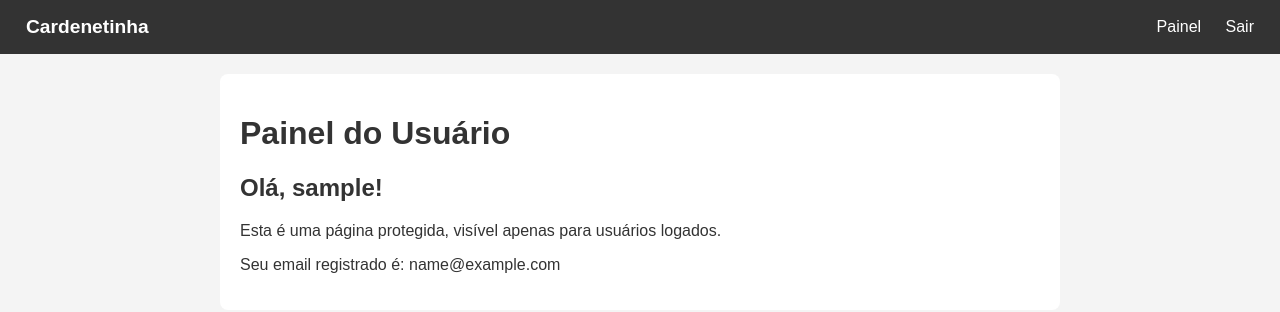
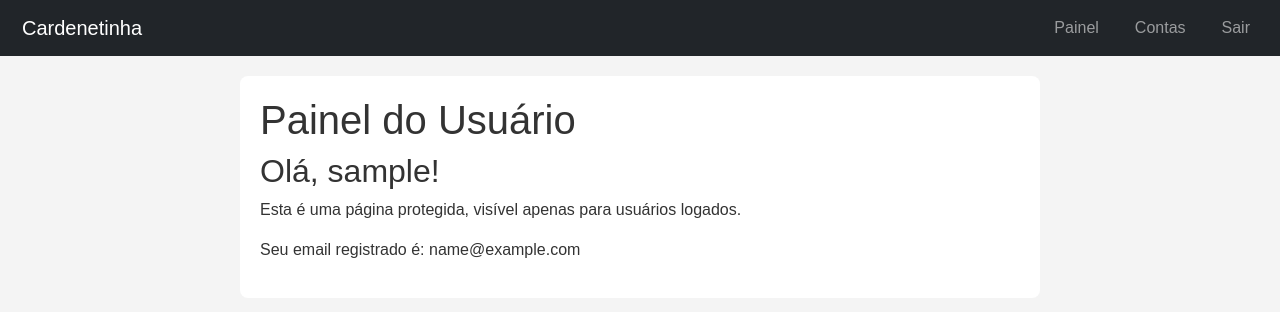
Before and after one commit to profadevairvitorio/cardenetinha, a Flask app: page /dashboard in a window 1280 px wide. Shown: the top 312 px of the page. Run offline with Flask 3, Linux system fonts and the light colour scheme; the visitor is signed in with stand-in values (Sample User, id 1).

Commit message:
feat: reactor base

```diff
--- a/app/templates/base.html
+++ b/app/templates/base.html
@@ -4,20 +4,40 @@
     <meta charset="UTF-8">
     <meta name="viewport" content="width=device-width, initial-scale=1.0">
     <title>{{ title }} - Cardenetinha</title>
+    <link href="https://cdn.jsdelivr.net/npm/bootstrap@5.3.3/dist/css/bootstrap.min.css" rel="stylesheet" integrity="sha384-QWTKZyjpPEjISv5WaRU9OFeRpok6YctnYmDr5pNlyT2bRjXh0JMhjY6hW+ALEwIH" crossorigin="anonymous">
     <link rel="stylesheet" href="{{ url_for('static', filename='css/style.css') }}">
 </head>
 <body>
     <header>
-        <nav>
-            <a href="{{ url_for('main.index') }}" class="nav-brand">Cardenetinha</a>
-            <div class="nav-links">
-                {% if current_user.is_authenticated %}
-                    <a href="{{ url_for('main.dashboard') }}">Painel</a>
-                    <a href="{{ url_for('auth.logout') }}">Sair</a>
-                {% else %}
-                    <a href="{{ url_for('auth.login') }}">Login</a>
-                    <a href="{{ url_for('auth.register') }}">Registrar</a>
-                {% endif %}
+        <nav class="navbar navbar-expand-lg navbar-dark bg-dark">
+            <div class="container-fluid">
+                <a class="navbar-brand" href="{{ url_for('main.index') }}">Cardenetinha</a>
+                <button class="navbar-toggler" type="button" data-bs-toggle="collapse" data-bs-target="#navbarNav" aria-controls="navbarNav" aria-expanded="false" aria-label="Toggle navigation">
+                    <span class="navbar-toggler-icon"></span>
+                </button>
+                <div class="collapse navbar-collapse" id="navbarNav">
+                    <ul class="navbar-nav ms-auto">
+                        {% if current_user.is_authenticated %}
+                            <li class="nav-item">
+                                <a class="nav-link" href="{{ url_for('main.dashboard') }}">Painel</a>
+                            </li>
+                            <li class="nav-item">
+                                <a class="nav-link" href="{{ url_for('main.accounts') }}">Contas</a>
+                            </li>
+
+                            <li class="nav-item">
+                                <a class="nav-link" href="{{ url_for('auth.logout') }}">Sair</a>
+                            </li>
+                        {% else %}
+                            <li class="nav-item">
+                                <a class="nav-link" href="{{ url_for('auth.login') }}">Login</a>
+                            </li>
+                            <li class="nav-item">
+                                <a class="nav-link" href="{{ url_for('auth.register') }}">Registrar</a>
+                            </li>
+                        {% endif %}
+                    </ul>
+                </div>
             </div>
         </nav>
     </header>
@@ -31,5 +51,6 @@
         {% endwith %}
         {% block content %}{% endblock %}
     </main>
+    <script src="https://cdn.jsdelivr.net/npm/bootstrap@5.3.3/dist/js/bootstrap.bundle.min.js" integrity="sha384-YvpcrYf0tY3lHB60NNkmXc5s9fDVZLESaAA55NDzOxhy9GkcIdslK1eN7N6jIeHz" crossorigin="anonymous"></script>
 </body>
 </html>
```
